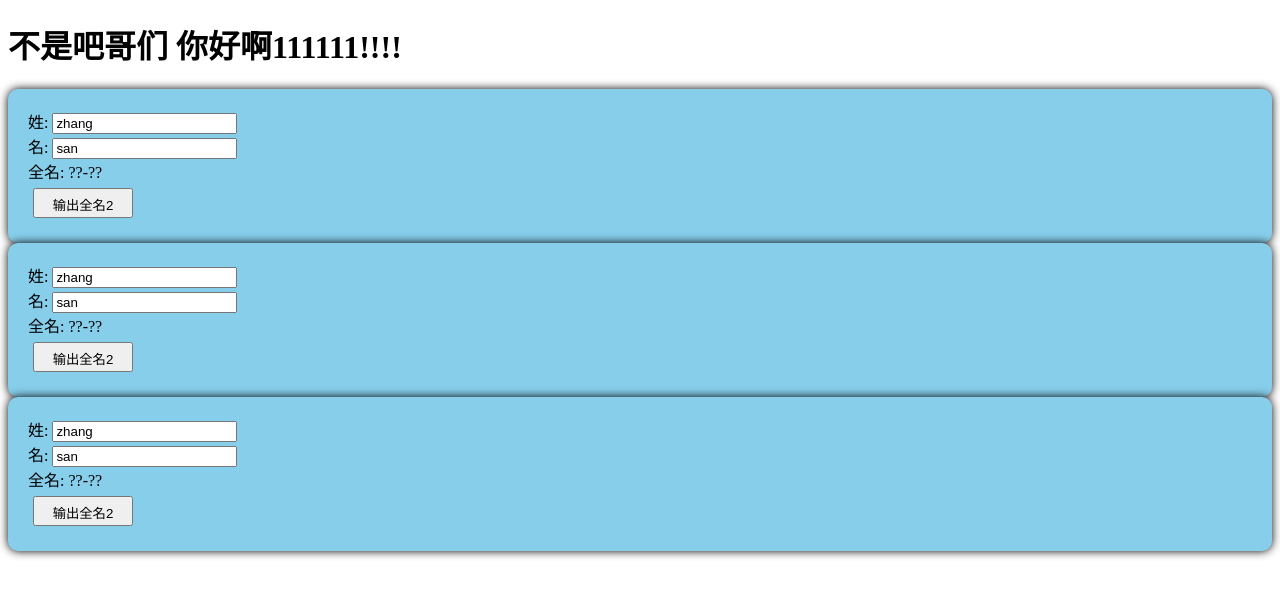
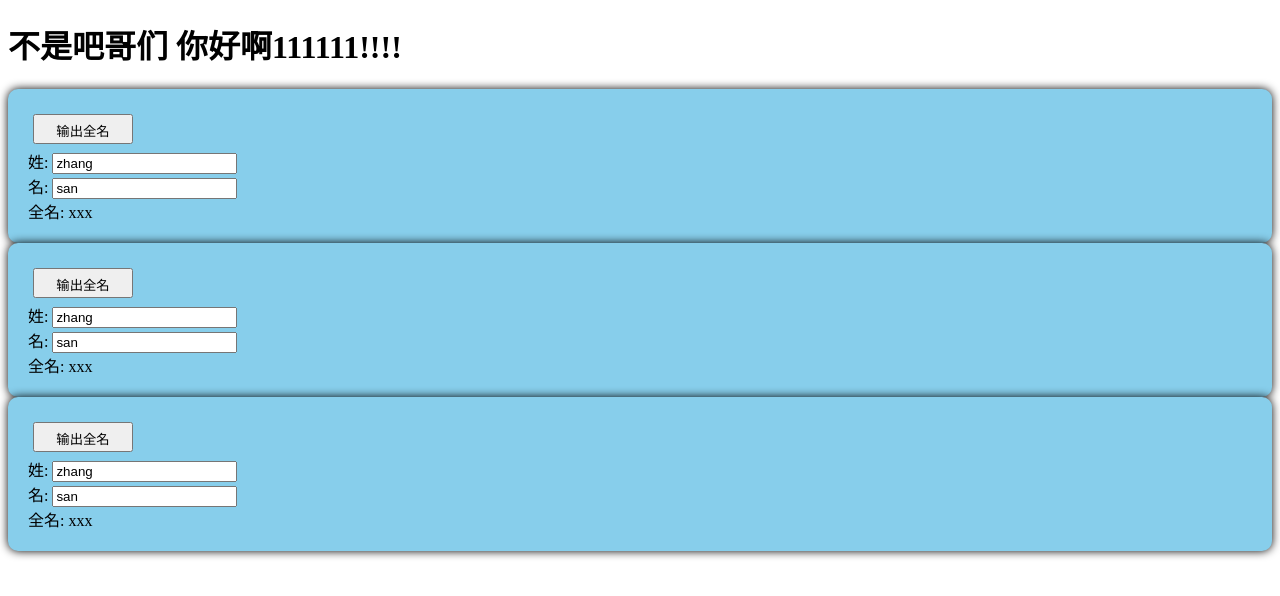
Before and after one commit to huali825/webVue3Learn, a Vue app: page / in a window 1280 px wide. Shown: the top 596 px of the page. Built offline with nearby package versions, Linux system fonts and the light colour scheme.

Commit message:
addName2

```diff
--- a/src/components/Person.vue
+++ b/src/components/Person.vue
@@ -1,10 +1,11 @@
 <!--log这里是界面布局 模板-->
 <template>
   <div class="person">
+<!--    <button @click = "changeAge">修改年龄</button>-->
+    <button @click = "addName">输出全名</button> <br>
   姓: <input type="text" v-model="NameLong.firstName"> <br>
   名: <input type="text" v-model="NameLong.lastName"> <br>
-  全名: <span> ??-??</span> <br>
-    <button @click ="addName">输出全名2</button>
+  全名: <span> {{name}}</span> <br>
 
   </div>
 </template>
@@ -20,14 +21,18 @@ export default {
 
 <!--这里是变量和函数所在位置 脚本-->
 <script lang="ts" setup>
-  import {reactive} from 'vue'
+import {reactive, ref} from 'vue'
+  let name = ref("xxx")
   let NameLong = reactive({
     firstName: "zhang",
     lastName: "san",
     longName:""
   })
 
-  function addName (name: string) {}
+  function addName () {
+    NameLong.longName = NameLong.firstName + NameLong.lastName
+    name.value = NameLong.longName
+  }
 
 
 
```
